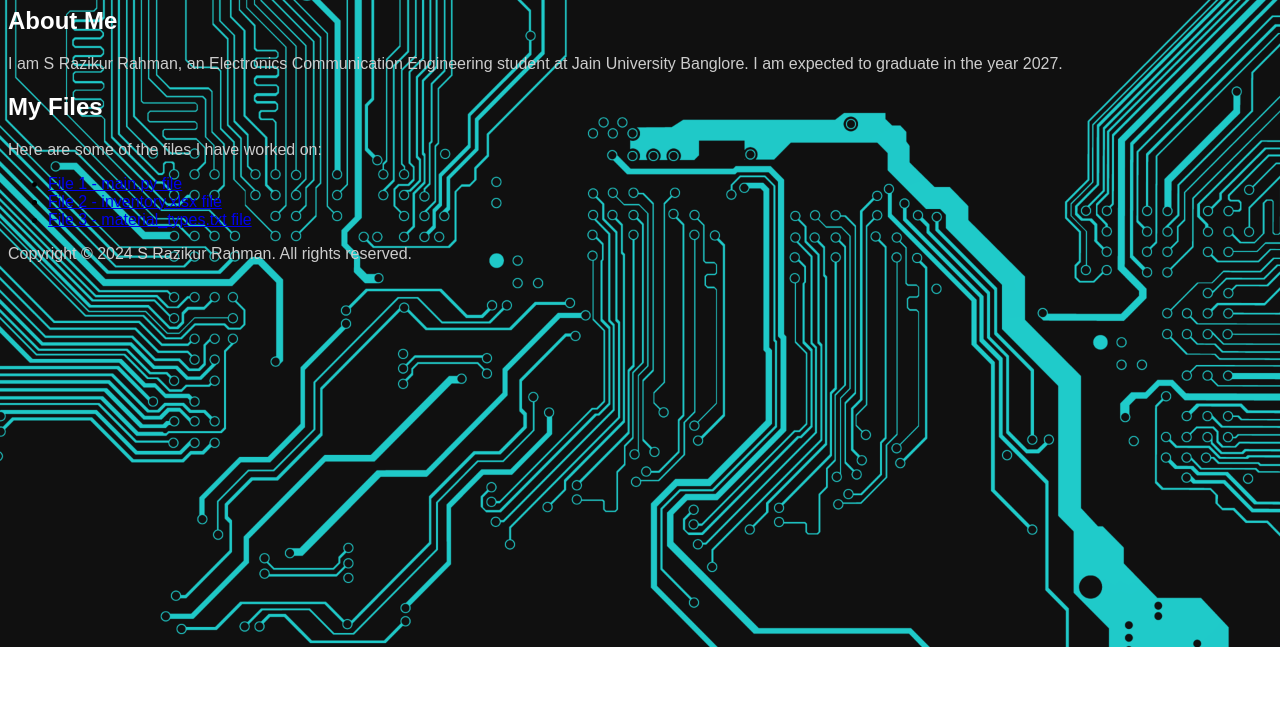
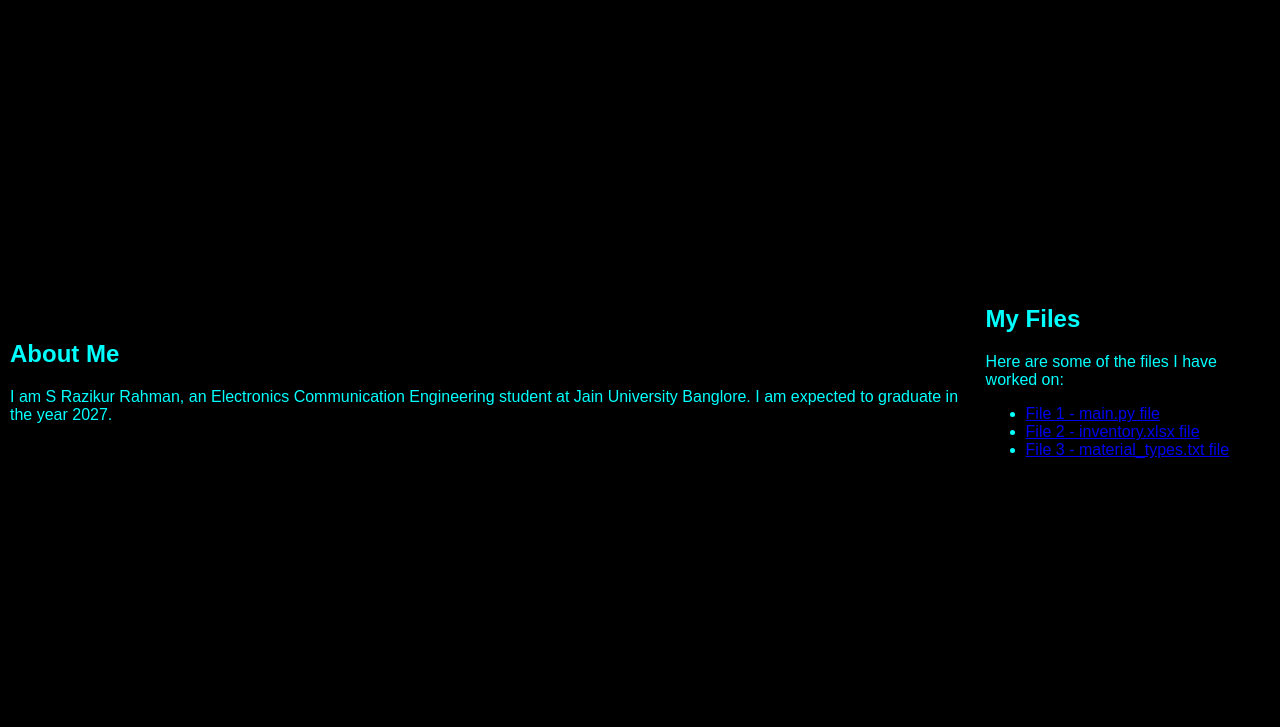
Before and after one commit to rrazik487/website1.0, a plain HTML site: page index.html in a window 1280 px wide. Shown: the part 73-800 px from the top of the page. Drawn offline with Linux system fonts and the light colour scheme.

Commit message:
Update index.html

```diff
--- a/index.html
+++ b/index.html
@@ -4,41 +4,45 @@
     <title>S Razikur Rahman - Electronics Communication Engineering Student</title>
     <style>
         body {
-            background-image: url('sketchy-background.jpg');
-            background-repeat: no-repeat;
-            background-size: cover;
+            background-color: black;
+            color: cyan;
             font-family: Arial, sans-serif;
+            margin: 0;
         }
-        h1, h2 {
-            color: #fff;
-        }
-        p {
-            color: #ccc;
-        }
-        .electronics-things {
-            position: absolute;
-            top: 50%;
-            left: 50%;
-            transform: translate(-50%, -50%);
-            width: 100%;
+        header {
             text-align: center;
         }
-        .electronics-things img {
+       .about-me {
+            display: flex;
+            align-items: center;
+            text-align: left;
+            margin: 10px;
+            margin-top: 300px;
+        }
+       .about-me img {
             height: 100px;
-            margin: 0 20px;
+            margin-right: 20px;
+        }
+       .files {
+            margin-left: 20px;
+        }
+        footer {
+            text-align: center;
+            margin-top: 800px;
         }
     </style>
 </head>
 <body>
     <header>
-        <h1>Welcome to My Portfolio - S Razikur Rahman</h1>
+        <h1>Welcome </h1>
     </header>
+    <section class="about-me">
+        <section>
+            <h2>About Me</h2>
+            <p>I am S Razikur Rahman, an Electronics Communication Engineering student at Jain University Banglore. I am expected to graduate in the year 2027.</p>
+        </section>
 
-    <section>
-        <h2>About Me</h2>
-        <p>I am S Razikur Rahman, an Electronics Communication Engineering student at Jain University Banglore. I am expected to graduate in the year 2027.</p>
-    </section>
-    <section>
+    <section class="files">
         <h2>My Files</h2>
         <p>Here are some of the files I have worked on:</p>
         <ul>
@@ -47,8 +51,6 @@
             <li><a href="material_types.txt">File 3 - material_types.txt file</a></li>
         </ul>
     </section>
-    <footer>
-        <p>Copyright © 2024 S Razikur Rahman. All rights reserved.</p>
-    </footer>
+
 </body>
 </html>
```
